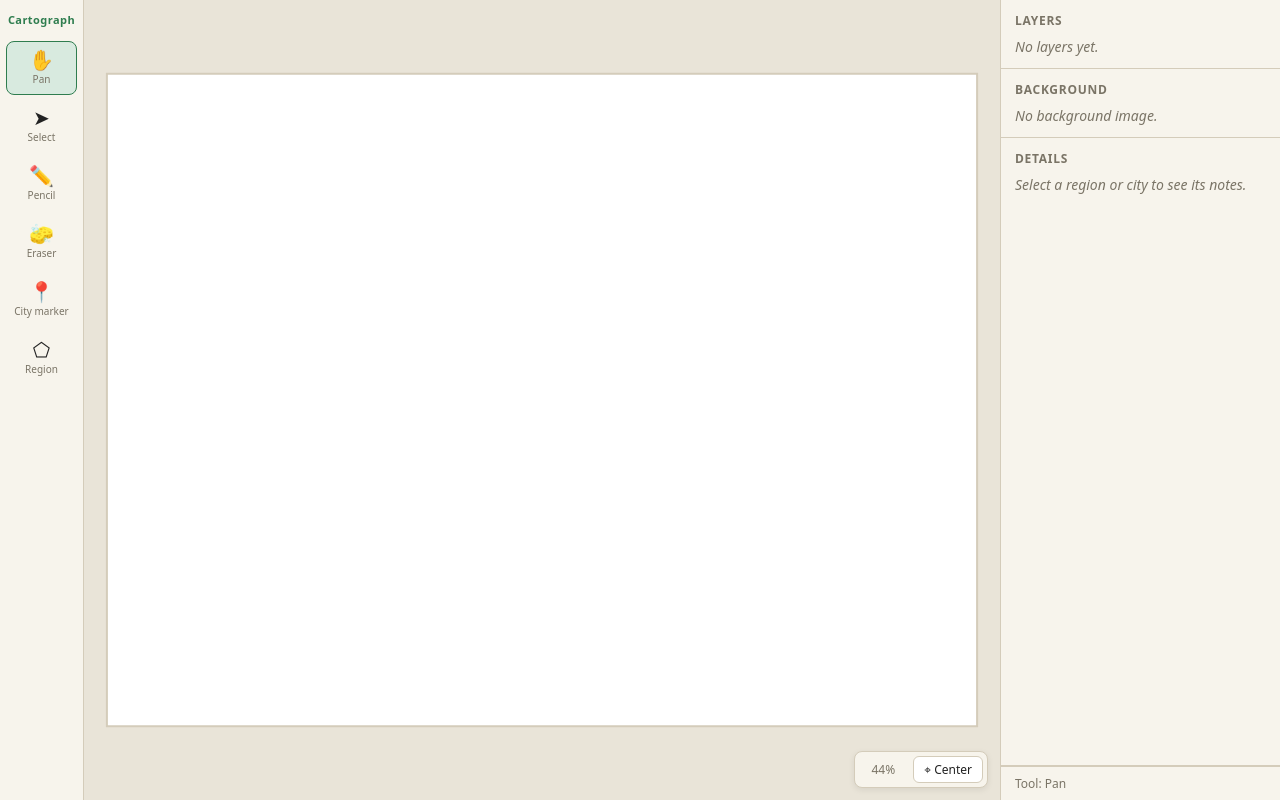
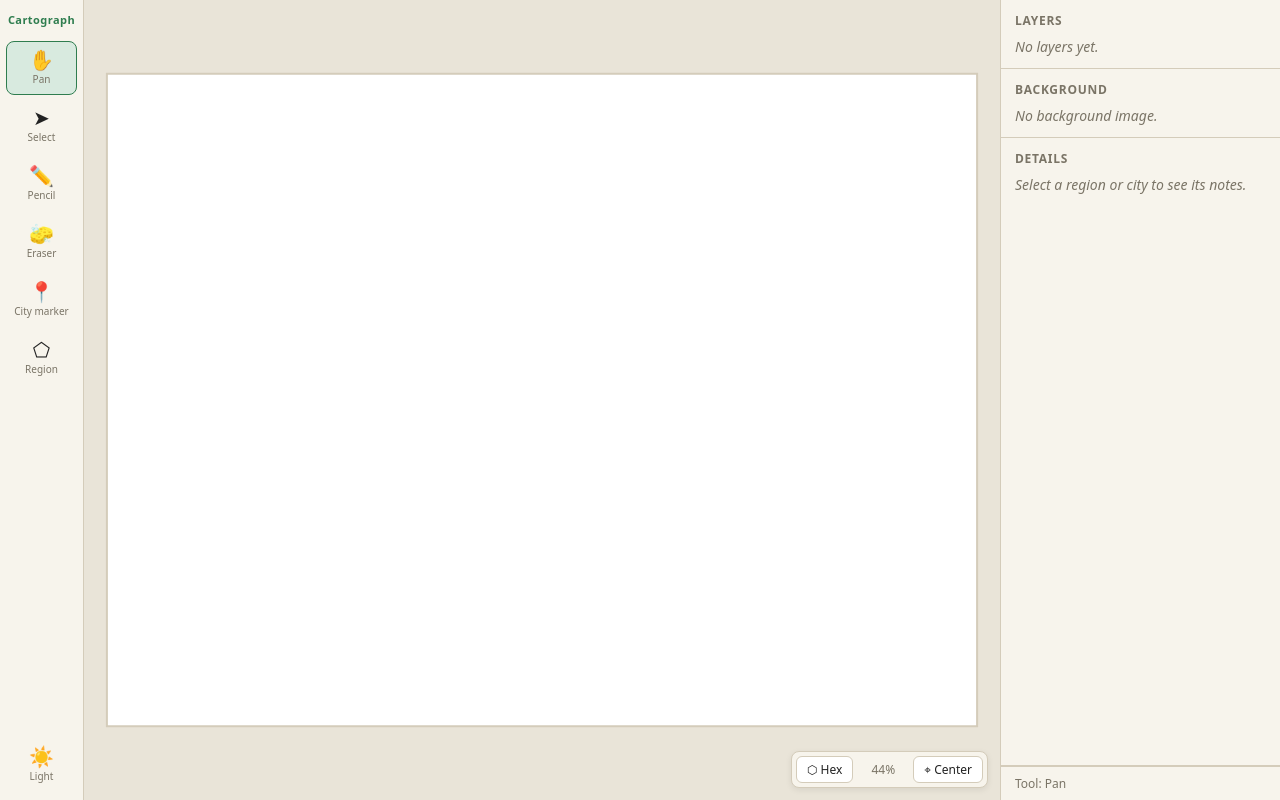
Before and after one commit to ArtMMS/Cartograph, a website built with Vite: page index.html in a window 1280 px wide. Built offline with nearby package versions, Linux system fonts and the light colour scheme.

Commit message:
feat: add light/dark theme toggle and hexcrawl grid overlay

```diff
--- /dev/null
+++ b/src/core/theme.ts
@@ -0,0 +1,24 @@
+export type Theme = 'light' | 'dark';
+
+const STORAGE_KEY = 'cartograph.theme';
+
+/** Saved theme, or the system preference if none was saved. */
+export function loadTheme(): Theme {
+  try {
+    const saved = localStorage.getItem(STORAGE_KEY);
+    if (saved === 'light' || saved === 'dark') return saved;
+  } catch {
+    // localStorage unavailable — fall back to system preference.
+  }
+  return window.matchMedia('(prefers-color-scheme: dark)').matches ? 'dark' : 'light';
+}
+
+/** Applies the theme to the page and remembers it. */
+export function applyTheme(theme: Theme): void {
+  document.documentElement.dataset.theme = theme;
+  try {
+    localStorage.setItem(STORAGE_KEY, theme);
+  } catch {
+    // Not critical if it can't be saved.
+  }
+}
--- a/src/core/world.ts
+++ b/src/core/world.ts
@@ -1,3 +1,19 @@
 /** Size of the map "world" in SVG units. */
 export const WORLD_WIDTH = 2000;
 export const WORLD_HEIGHT = 1500;
+
+/**
+ * Real-world scale. The world is roughly the size of Europe
+ * (~4,000 km east–west × ~3,000 km north–south), so 1 unit = 2 km.
+ */
+export const KM_PER_UNIT = 2;
+
+/**
+ * Hexcrawl hex size, measured flat side to flat side
+ * (= distance between the centers of two neighboring hexes).
+ * 40 km ≈ 24 miles ≈ one day of travel at normal pace in D&D 5e.
+ */
+export const HEX_SIZE_KM = 40;
+
+/** Hex size in world units. */
+export const HEX_SIZE_UNITS = HEX_SIZE_KM / KM_PER_UNIT;
--- a/src/main.ts
+++ b/src/main.ts
@@ -1,5 +1,9 @@
 import './style.css';
+import { applyTheme, loadTheme } from './core/theme';
 import { createLayout } from './ui/layout';
+
+// Apply the theme before building the UI to avoid a light/dark flash.
+applyTheme(loadTheme());
 
 const app = document.querySelector<HTMLDivElement>('#app');
 
--- a/src/style.css
+++ b/src/style.css
@@ -1,4 +1,6 @@
 :root {
+  color-scheme: light;
+
   --bg: #e9e4d8;
   --panel: #f7f4ec;
   --panel-border: #d4ccba;
@@ -7,9 +9,26 @@
   --muted: #7a7466;
   --accent: #2f7d4f;
   --accent-soft: #d8eadf;
+  --hover: #ece6d9;
+  --grid: rgba(60, 50, 30, 0.35);
 
   --toolbar-width: 84px;
   --sidebar-width: 280px;
+}
+
+:root[data-theme='dark'] {
+  color-scheme: dark;
+
+  --bg: #16171a;
+  --panel: #202227;
+  --panel-border: #34373e;
+  --paper: #2a2c31;
+  --text: #e6e3dc;
+  --muted: #9a968c;
+  --accent: #5fbf85;
+  --accent-soft: #24392c;
+  --hover: #2b2e34;
+  --grid: rgba(230, 225, 210, 0.22);
 }
 
 *,
@@ -77,7 +96,11 @@ body {
 }
 
 .toolbar__button:hover {
-  background: var(--bg);
+  background: var(--hover);
+}
+
+.toolbar__spacer {
+  flex: 1;
 }
 
 .toolbar__button.is-active {
@@ -142,12 +165,21 @@ body {
   box-shadow: 0 2px 6px rgba(0, 0, 0, 0.08);
 }
 
+.map-hud__info {
+  padding: 0 4px;
+  font-size: 12px;
+  font-variant-numeric: tabular-nums;
+  color: var(--muted);
+  white-space: nowrap;
+}
+
+.map-hud__info[hidden] {
+  display: none;
+}
+
 .map-hud__zoom {
   min-width: 48px;
   text-align: center;
-  font-size: 12px;
-  font-variant-numeric: tabular-nums;
-  color: var(--muted);
 }
 
 .map-hud__button {
@@ -164,6 +196,23 @@ body {
 .map-hud__button:hover {
   border-color: var(--accent);
   color: var(--accent);
+}
+
+.map-hud__button.is-active {
+  background: var(--accent-soft);
+  border-color: var(--accent);
+  color: var(--accent);
+}
+
+/* ---------- Hex grid ---------- */
+
+.hex-grid {
+  pointer-events: none;
+}
+
+.hex-grid__line {
+  fill: none;
+  stroke: var(--grid);
 }
 
 /* ---------- Sidebar ---------- */
--- /dev/null
+++ b/src/ui/hex-grid.ts
@@ -0,0 +1,81 @@
+import { createSvg } from '../core/svg';
+import { HEX_SIZE_UNITS, WORLD_HEIGHT, WORLD_WIDTH } from '../core/world';
+
+const PATTERN_ID = 'hex-grid-pattern';
+
+export interface HexGrid {
+  element: SVGGElement;
+  isVisible(): boolean;
+  setVisible(visible: boolean): void;
+  /** Keeps lines ~1px thick and fades the grid when hexes get too small. */
+  setScale(scale: number): void;
+}
+
+/**
+ * Pointy-top hex grid drawn with a single repeating SVG pattern,
+ * so it stays cheap no matter how many hexes there are.
+ */
+export function createHexGrid(defs: SVGDefsElement): HexGrid {
+  // Pointy-top hex: width (flat to flat) = HEX_SIZE_UNITS, radius R = width / √3.
+  const w = HEX_SIZE_UNITS;
+  const r = w / Math.sqrt(3);
+  const h = w / 2;
+
+  // One tile = one full hex + the vertical edge of the offset row below.
+  const pattern = createSvg('pattern', {
+    id: PATTERN_ID,
+    patternUnits: 'userSpaceOnUse',
+    x: 0,
+    y: 0,
+    width: w,
+    height: 3 * r,
+  });
+
+  const path = createSvg('path', {
+    class: 'hex-grid__line',
+    d: [
+      `M ${h} 0`,
+      `L ${w} ${r / 2}`,
+      `L ${w} ${1.5 * r}`,
+      `L ${h} ${2 * r}`,
+      `L 0 ${1.5 * r}`,
+      `L 0 ${r / 2}`,
+      'Z',
+      `M ${h} ${2 * r}`,
+      `L ${h} ${3 * r}`,
+    ].join(' '),
+  });
+
+  pattern.append(path);
+  defs.append(pattern);
+
+  const element = createSvg('g', { 'data-layer': 'grid', class: 'hex-grid' });
+  element.append(
+    createSvg('rect', {
+      x: 0,
+      y: 0,
+      width: WORLD_WIDTH,
+      height: WORLD_HEIGHT,
+      fill: `url(#${PATTERN_ID})`,
+    }),
+  );
+
+  let visible = false;
+  element.style.display = 'none';
+
+  function setVisible(value: boolean): void {
+    visible = value;
+    element.style.display = value ? '' : 'none';
+  }
+
+  function setScale(scale: number): void {
+    path.setAttribute('stroke-width', String(1 / scale));
+
+    // Hex size on screen, in pixels. Fade out below ~12px, hidden below 4px.
+    const hexPx = HEX_SIZE_UNITS * scale;
+    const opacity = Math.min(1, Math.max(0, (hexPx - 4) / 8));
+    element.style.opacity = String(opacity);
+  }
+
+  return { element, isVisible: () => visible, setVisible, setScale };
+}
--- a/src/ui/layout.ts
+++ b/src/ui/layout.ts
@@ -1,3 +1,4 @@
+import { applyTheme, loadTheme, type Theme } from '../core/theme';
 import { Viewport } from '../core/viewport';
 import { TOOLS, type ToolId } from '../tools/tool-ids';
 import { createMapView, type MapView } from './map-view';
@@ -16,10 +17,15 @@ export function createLayout(root: HTMLElement): AppLayout {
   root.classList.add('app');
 
   let activeTool: ToolId = 'pan';
+  let theme: Theme = loadTheme();
+  let hexMode = false;
 
   const sidebar = createSidebar();
   const mapView = createMapView();
-  const toolbar = createToolbar(selectTool);
+  const toolbar = createToolbar({
+    onSelectTool: selectTool,
+    onToggleTheme: () => setTheme(theme === 'dark' ? 'light' : 'dark'),
+  });
 
   root.append(toolbar.element, mapView.element, sidebar.element);
 
@@ -27,10 +33,17 @@ export function createLayout(root: HTMLElement): AppLayout {
     svg: mapView.svg,
     container: mapView.element,
     canPanWithLeftButton: () => activeTool === 'pan',
-    onChange: (scale) => mapView.setZoomLabel(scale),
+    onChange: (scale) => {
+      mapView.setZoomLabel(scale);
+      mapView.hexGrid.setScale(scale);
+    },
   });
 
   mapView.centerButton.addEventListener('click', () => viewport.fit());
+  mapView.hexButton.addEventListener('click', () => {
+    hexMode = !hexMode;
+    mapView.setHexMode(hexMode);
+  });
 
   function selectTool(id: ToolId): void {
     activeTool = id;
@@ -41,6 +54,13 @@ export function createLayout(root: HTMLElement): AppLayout {
     sidebar.setStatus(`Tool: ${tool?.label ?? id}`);
   }
 
+  function setTheme(value: Theme): void {
+    theme = value;
+    applyTheme(value);
+    toolbar.setTheme(value);
+  }
+
+  setTheme(theme);
   selectTool('pan');
 
   return { toolbar, mapView, sidebar, viewport };
--- a/src/ui/map-view.ts
+++ b/src/ui/map-view.ts
@@ -1,5 +1,6 @@
 import { createSvg } from '../core/svg';
-import { WORLD_HEIGHT, WORLD_WIDTH } from '../core/world';
+import { HEX_SIZE_KM, WORLD_HEIGHT, WORLD_WIDTH } from '../core/world';
+import { createHexGrid, type HexGrid } from './hex-grid';
 
 export interface MapView {
   element: HTMLElement;
@@ -12,10 +13,15 @@ export interface MapView {
     markers: SVGGElement;
     overlay: SVGGElement;
   };
-  /** "Center map" button in the bottom-right corner. */
+  hexGrid: HexGrid;
+  /** "Hex" toggle button in the HUD. */
+  hexButton: HTMLButtonElement;
+  /** "Center map" button in the HUD. */
   centerButton: HTMLButtonElement;
-  /** Updates the zoom percentage shown in the corner (1 = 100%). */
+  /** Updates the zoom percentage shown in the HUD (1 = 100%). */
   setZoomLabel(scale: number): void;
+  /** Turns hexcrawl mode on/off (grid + HUD label + button state). */
+  setHexMode(on: boolean): void;
 }
 
 export function createMapView(): MapView {
@@ -27,6 +33,8 @@ export function createMapView(): MapView {
     viewBox: `0 0 ${WORLD_WIDTH} ${WORLD_HEIGHT}`,
     preserveAspectRatio: 'xMinYMin meet',
   });
+
+  const defs = createSvg('defs');
 
   // Paper: the drawable area of the world.
   const paper = createSvg('rect', {
@@ -45,21 +53,36 @@ export function createMapView(): MapView {
     overlay: createSvg('g', { 'data-layer': 'overlay' }),
   };
 
+  const hexGrid = createHexGrid(defs);
+
   svg.append(
+    defs,
     paper,
     layers.background,
     layers.regions,
     layers.drawing,
+    hexGrid.element,
     layers.markers,
     layers.overlay,
   );
 
-  // HUD: zoom level + center button.
+  // ---------- HUD ----------
   const hud = document.createElement('div');
   hud.className = 'map-hud';
 
+  const hexButton = document.createElement('button');
+  hexButton.type = 'button';
+  hexButton.className = 'map-hud__button';
+  hexButton.title = 'Toggle hexcrawl grid';
+  hexButton.textContent = '⬡ Hex';
+
+  const hexLabel = document.createElement('span');
+  hexLabel.className = 'map-hud__info';
+  hexLabel.textContent = `1 hex = ${HEX_SIZE_KM} km`;
+  hexLabel.hidden = true;
+
   const zoomLabel = document.createElement('span');
-  zoomLabel.className = 'map-hud__zoom';
+  zoomLabel.className = 'map-hud__info map-hud__zoom';
   zoomLabel.textContent = '100%';
 
   const centerButton = document.createElement('button');
@@ -68,12 +91,27 @@ export function createMapView(): MapView {
   centerButton.title = 'Center map';
   centerButton.textContent = '⌖ Center';
 
-  hud.append(zoomLabel, centerButton);
+  hud.append(hexButton, hexLabel, zoomLabel, centerButton);
   element.append(svg, hud);
 
   function setZoomLabel(scale: number): void {
     zoomLabel.textContent = `${Math.round(scale * 100)}%`;
   }
 
-  return { element, svg, layers, centerButton, setZoomLabel };
+  function setHexMode(on: boolean): void {
+    hexGrid.setVisible(on);
+    hexLabel.hidden = !on;
+    hexButton.classList.toggle('is-active', on);
+  }
+
+  return {
+    element,
+    svg,
+    layers,
+    hexGrid,
+    hexButton,
+    centerButton,
+    setZoomLabel,
+    setHexMode,
+  };
 }
--- a/src/ui/toolbar.ts
+++ b/src/ui/toolbar.ts
@@ -1,11 +1,19 @@
+import type { Theme } from '../core/theme';
 import { TOOLS, type ToolId } from '../tools/tool-ids';
+
+export interface ToolbarOptions {
+  onSelectTool: (id: ToolId) => void;
+  onToggleTheme: () => void;
+}
 
 export interface Toolbar {
   element: HTMLElement;
   setActive(id: ToolId): void;
+  /** Updates the theme button icon (☀️ light / 🌕 dark). */
+  setTheme(theme: Theme): void;
 }
 
-export function createToolbar(onSelect: (id: ToolId) => void): Toolbar {
+export function createToolbar(options: ToolbarOptions): Toolbar {
   const element = document.createElement('nav');
   element.className = 'toolbar';
 
@@ -17,15 +25,20 @@ export function createToolbar(onSelect: (id: ToolId) => void): Toolbar {
   const buttons = new Map<ToolId, HTMLButtonElement>();
 
   for (const tool of TOOLS) {
-    const button = document.createElement('button');
-    button.type = 'button';
-    button.className = 'toolbar__button';
-    button.title = `${tool.label} (${tool.shortcut})`;
-    button.innerHTML = `<span class="toolbar__icon">${tool.icon}</span><span class="toolbar__label">${tool.label}</span>`;
-    button.addEventListener('click', () => onSelect(tool.id));
+    const button = createButton(tool.icon, tool.label, `${tool.label} (${tool.shortcut})`);
+    button.addEventListener('click', () => options.onSelectTool(tool.id));
     buttons.set(tool.id, button);
     element.append(button);
   }
+
+  // Spacer pushes the theme button to the bottom.
+  const spacer = document.createElement('div');
+  spacer.className = 'toolbar__spacer';
+  element.append(spacer);
+
+  const themeButton = createButton('☀️', 'Light', 'Toggle light/dark mode');
+  themeButton.addEventListener('click', options.onToggleTheme);
+  element.append(themeButton);
 
   function setActive(id: ToolId): void {
     for (const [toolId, button] of buttons) {
@@ -33,5 +46,21 @@ export function createToolbar(onSelect: (id: ToolId) => void): Toolbar {
     }
   }
 
-  return { element, setActive };
+  function setTheme(theme: Theme): void {
+    const icon = themeButton.querySelector('.toolbar__icon')!;
+    const label = themeButton.querySelector('.toolbar__label')!;
+    icon.textContent = theme === 'dark' ? '🌕' : '☀️';
+    label.textContent = theme === 'dark' ? 'Dark' : 'Light';
+  }
+
+  return { element, setActive, setTheme };
 }
+
+function createButton(icon: string, label: string, title: string): HTMLButtonElement {
+  const button = document.createElement('button');
+  button.type = 'button';
+  button.className = 'toolbar__button';
+  button.title = title;
+  button.innerHTML = `<span class="toolbar__icon">${icon}</span><span class="toolbar__label">${label}</span>`;
+  return button;
+}
```
Also changed, not shown: ROADMAP.md (+1 -1 lines).
